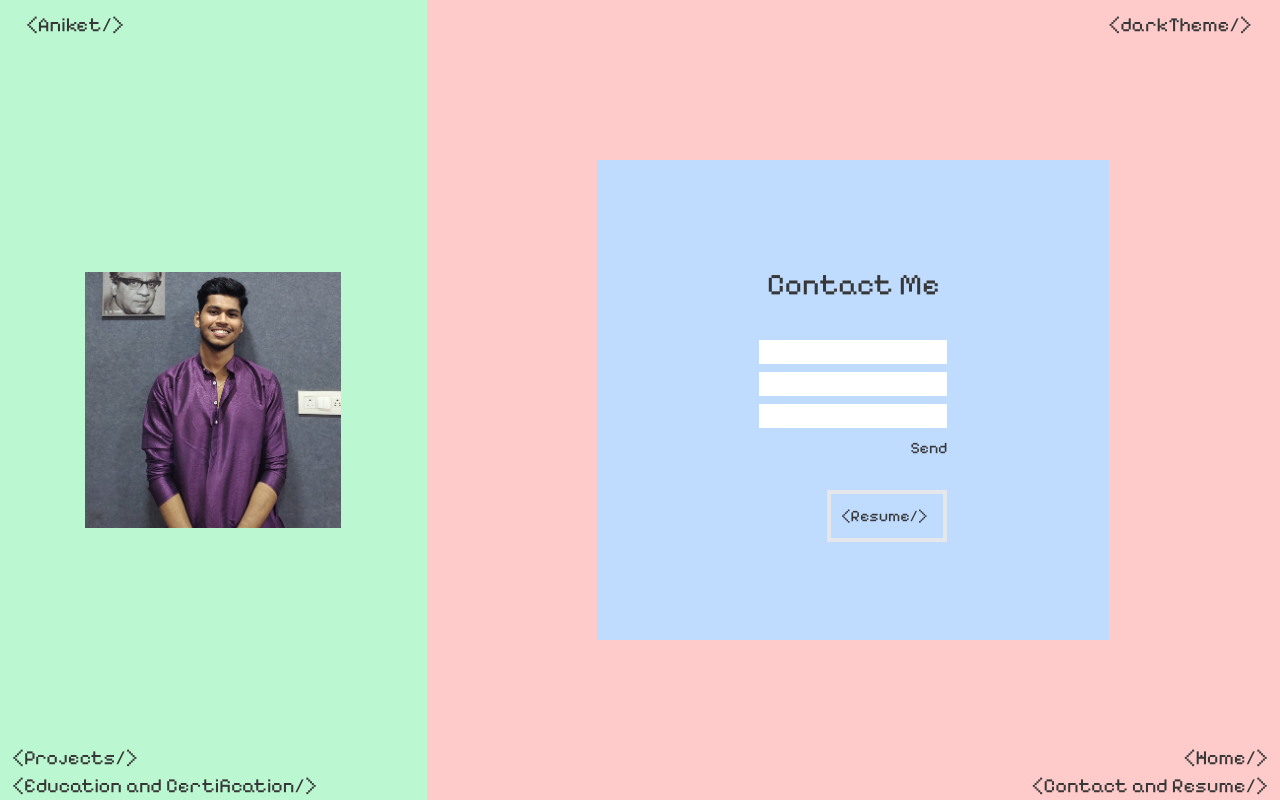
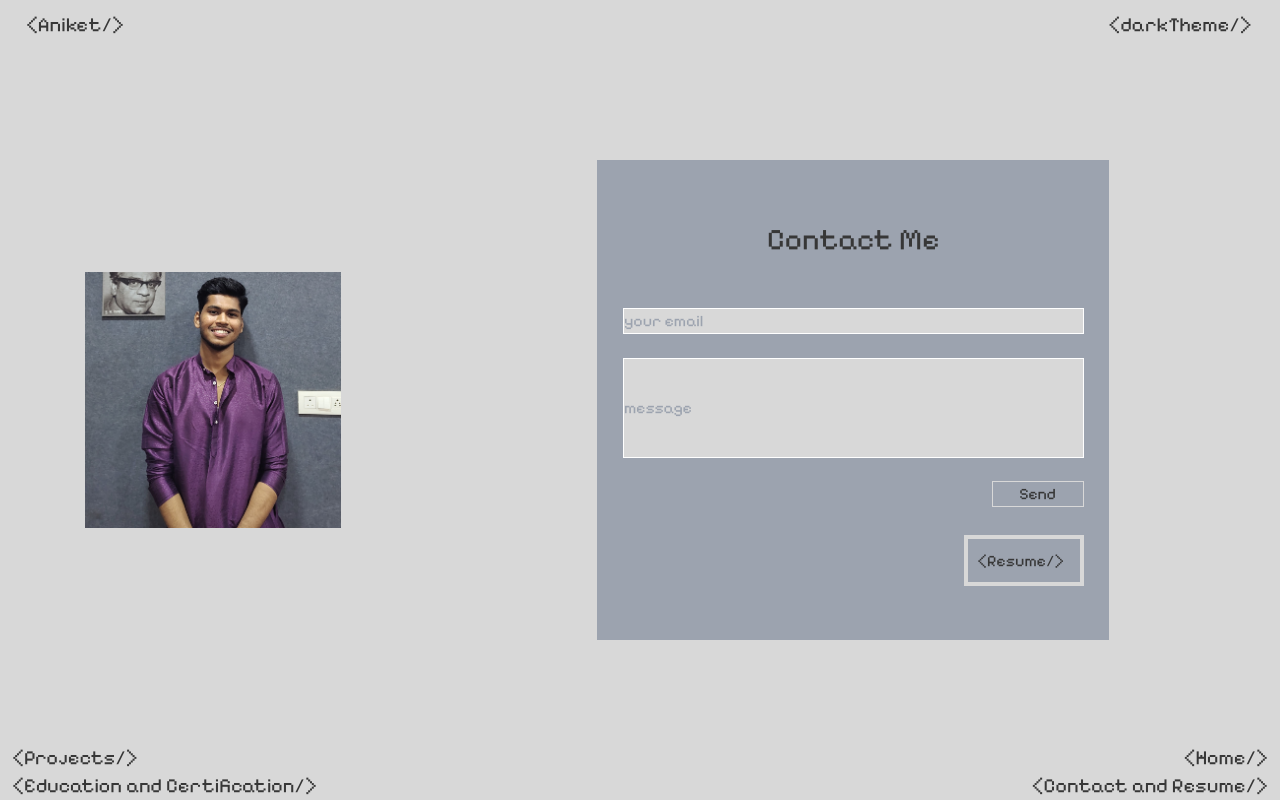
Before and after one commit to babanigit/Pixelify-porfolio-TS, a React (Create React App) app: page /contact in a window 1280 px wide. Built offline with nearby package versions, Linux system fonts and the light colour scheme.

Commit message:
new email component added

```diff
--- a/src/conteners/4contactMe/ContactMe.tsx
+++ b/src/conteners/4contactMe/ContactMe.tsx
@@ -5,13 +5,12 @@ interface Iprops {
   theme: ThemeDataType;
 }
 const ContactMe = ({ theme }: Iprops) => {
-  const resu = "<Resume/>"
+  const resu = "<Resume/>";
   return (
-    <div className=" bg-red-200 h-screen w-screen grid grid-flow-col grid-cols-3 place-items-center items-center">
-
+    <div className="  h-screen w-screen grid grid-flow-col grid-cols-3 place-items-center items-center">
       {/* div 1  */}
 
-      <div className=" bg-green-200 h-full w-full grid justify-center items-center">
+      <div className="  h-full w-full grid justify-center items-center">
         <img
           className="profile-pic w-64"
           src={require(`../../assets/images/me306kb.jpg`)}
@@ -19,26 +18,34 @@ const ContactMe = ({ theme }: Iprops) => {
         />
       </div>
 
-{/* div 2 */}
+      {/* div 2 */}
 
-      <div className=" h-[60%] w-[60%] col-span-2 grid-rows-4 bg-blue-200 grid justify-center items-center p-[3%] py-[10%] ">
-        <div className=" text-3xl grid justify-center ">Contact Me</div>
+      <div className=" bg-gray-400 h-[60%] w-[60%] col-span-2 grid-rows-4  grid items-center p-[3%] ">
 
-        <div className=" grid row-span-2 justify-center items-center " >
-          <form action="" className=" grid gap-2 grid-flow-row  ">
-            <input type="text" />
-            <input type="text" />
-            <input type="text" />
-            <button className=" justify-end grid"> Send</button>          </form>
+        <div className=" h-full  text-3xl grid justify-center items-center  row-span-1 ">
+          Contact Me
         </div>
 
-        <div className=" grid justify-end ">
+        <div className=" h-full grid row-span-2  ">
+          <form action="" className=" grid gap-2 grid-flow-row place-items-end ">
+            <input type="text" style={{background:theme.body}} placeholder="your email" className="border border-5 border-white w-full " />
+            <input type="text" style={{background:theme.body}} placeholder="message" className=" h-[100px] border border-5 border-white w-full " />
+            <button
+            style={{borderColor:theme.body}}
+            className=" w-[20%]  grid border border-5 "> Send</button>{" "}
+          </form>
+        </div>
+
+        <div className=" h-full grid justify-end items-center  ">
           {" "}
-          <a className=" border-4 p-[8%] w-[120px]  " href="./Resume.pdf">
+          <a
+                      style={{borderColor:theme.body}}
+
+          className=" border-4 p-[8%] w-[120px]  " href="./Resume.pdf">
             <a
-              href={
-                "https://drive.google.com/file/d/1vrH2TG_69x0BslVAYGnNDpzCPCczuPXb/view?usp=sharing/view"
-              }
+              // href={
+              //   "https://drive.google.com/file/d/1vrH2TG_69x0BslVAYGnNDpzCPCczuPXb/view?usp=sharing/view"
+              // }
               target="_blank"
               rel="noreferrer"
             >
@@ -46,6 +53,7 @@ const ContactMe = ({ theme }: Iprops) => {
             </a>
           </a>
         </div>
+
       </div>
     </div>
   );
```
